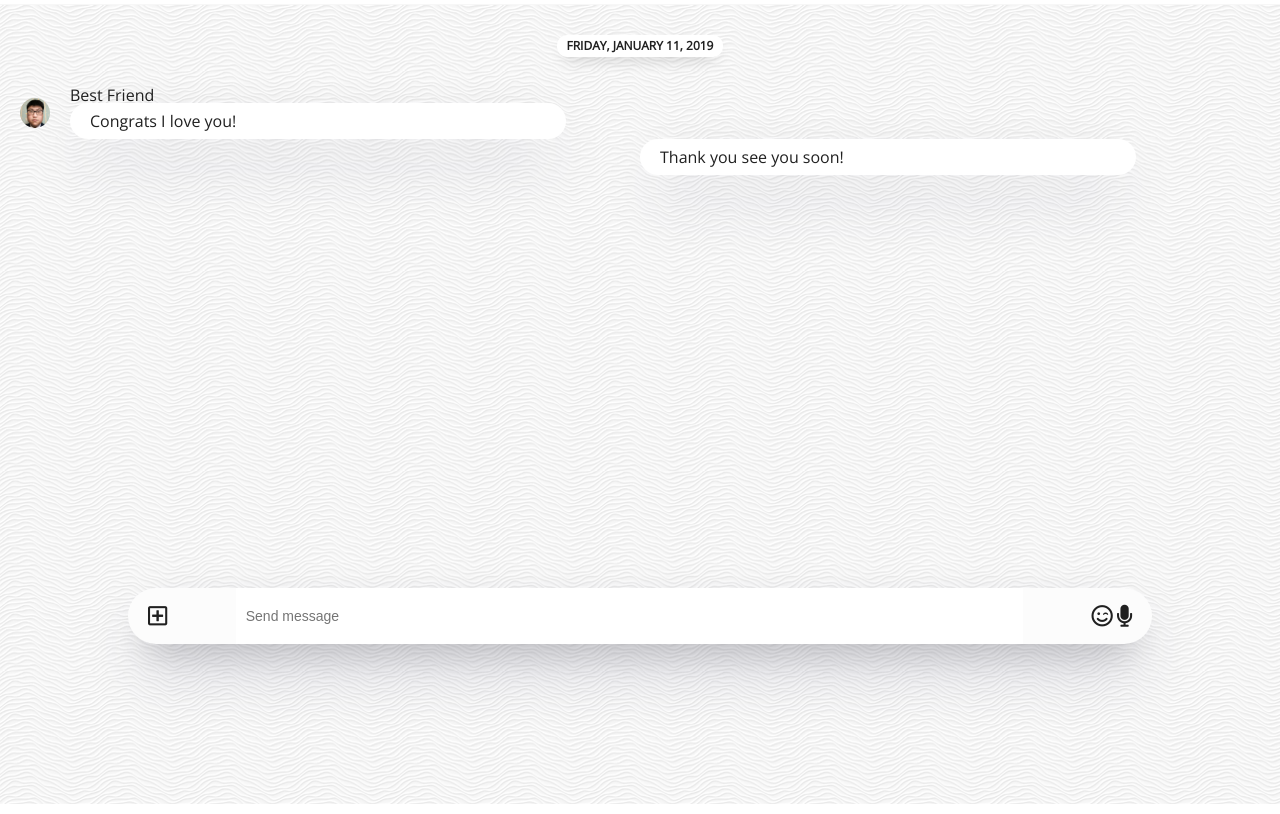
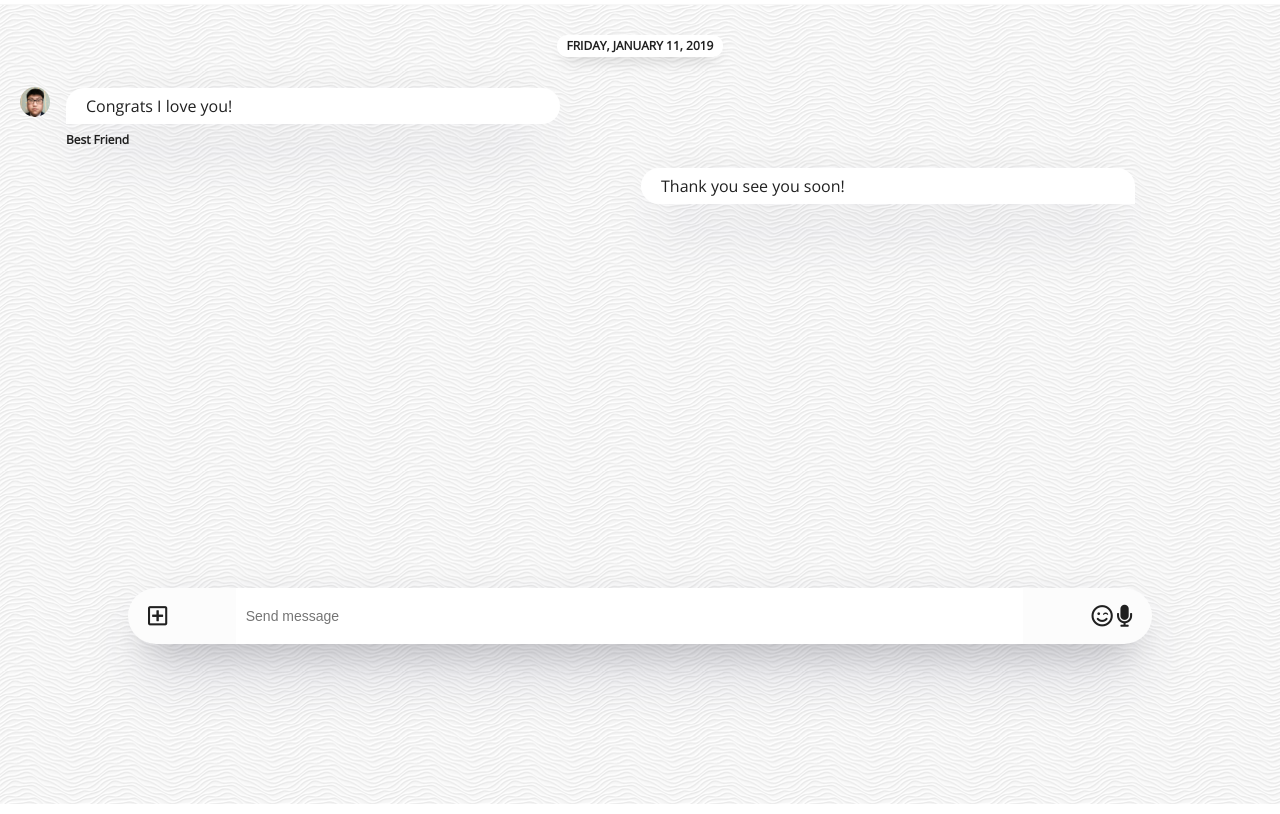
Before and after one commit to kimhscom/kakao-clone-v2, a plain HTML site: page chat.html in a window 1280 px wide. Shown: the part 106-920 px from the top of the page. Drawn offline with nearby package versions, Linux system fonts and the light colour scheme.

Commit message:
Add Chats Screen CSS part Three

```diff
--- a/chat.html
+++ b/chat.html
@@ -57,15 +57,14 @@
            <li class="incoming-message message">
                <img src="images/avatar.jpg" class="m-avatar message__avatar">
                <div class="message__content">
-                   <span class="message__author">Best Friend</span>
                    <div class="message__bubble">
                        Congrats I love you!
-                   </div>
+                    </div>
+                    <span class="message__author">Best Friend</span>
                 </div>
            </li>
            <!--sending message-->
            <li class="send-message message">
-               <span class="message__timestamp"></span>
                <div class="message__content">
                 <div class="message__bubble">
                     Thank you see you soon!
--- a/css/chat.css
+++ b/css/chat.css
@@ -71,12 +71,14 @@
 
 .message {
     display: flex;
-    align-items: center;
+    align-items: flex-start;
     width: 50%;
+    margin-bottom: 20px;
 }
 
 .message .message__content {
     width: 80%;
+    padding: 1px;
 }
 
 .incoming-message {
@@ -90,7 +92,7 @@
 .incoming-message img {
     width: 30px;
     border-radius: 15px;
-    margin-right: 20px;
+    margin-right: 15px;
 }
 
 .message .message__bubble {
@@ -100,3 +102,18 @@
   padding: 10px 20px;
   border-radius: 20px;
 }
+
+.incoming-message .message__author {
+    margin-top: 10px;
+    display: block;
+    font-weight: 600;
+    font-size: 12px;
+}
+
+.incoming-message .message__bubble {
+    border-bottom-left-radius: 0px;
+}
+
+.send-message .message__bubble {
+    border-bottom-right-radius: 0px;
+}
```
